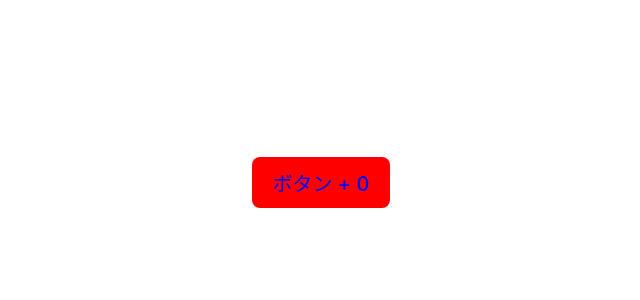
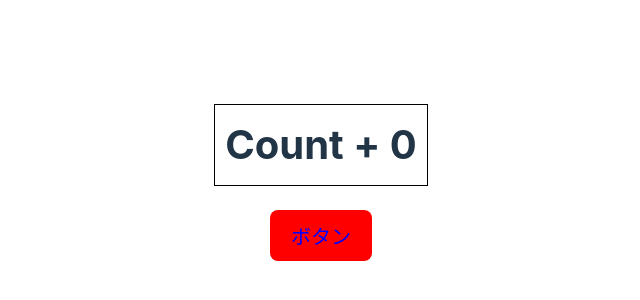
Before and after one commit to shoshoss/Seit-React-intro, a React (Vite) app: page / in a window 1280 px wide. Shown: the part 218-518 px from the top of the page, without its empty margins (319-959 px from the left). Built offline with nearby package versions, Linux system fonts and the light colour scheme.

Commit message:
Change: 親にuseStateを作りボタンと別にカウント表示

```diff
--- a/src/App.jsx
+++ b/src/App.jsx
@@ -1,10 +1,16 @@
+import { useState } from "react";
 import "./App.css";
 import Button from "./components/Button/Button";
+import Display from "./components/Display/Display";
 
 function App() {
+	const [count, setCount] = useState(0);
+
 	return (
 		<>
-			<Button disable={false} type="button">
+			<Display count={count}>Count</Display>
+			<br />
+			<Button disable={false} type="button" onClick={() => setCount(count + 1)}>
 				<span>ボタン</span>
 			</Button>
 		</>
--- a/src/components/Button/Button.jsx
+++ b/src/components/Button/Button.jsx
@@ -1,19 +1,14 @@
-import { useState } from "react";
 import styles from "./Button.module.css";
 
-const Button = ({ disable, type, children }) => {
-	const [count, setCount] = useState(0);
-
+const Button = ({ disable, type, onClick, children }) => {
 	return (
 		<button
 			className={styles.button}
 			disabled={disable}
 			type={type}
-			onClick={() => setCount(count + 1)}
+			onClick={onClick}
 		>
-			<span className={styles.buttonInner}>
-				{children} + {count}
-			</span>
+			<span className={styles.buttonInner}>{children}</span>
 		</button>
 	);
 };
--- /dev/null
+++ b/src/components/Display/Display.jsx
@@ -0,0 +1,11 @@
+import styles from "./Display.module.css";
+
+const Display = ({ count, children }) => {
+	return (
+		<div className={styles.display}>
+			{children} + {count}
+		</div>
+	);
+};
+
+export default Display;
--- /dev/null
+++ b/src/components/Display/Display.module.css
@@ -0,0 +1,7 @@
+.display {
+	font-size: 40px;
+	font-weight: bold;
+	text-align: center;
+	padding: 10px;
+	border: 1px solid black;
+}
```
